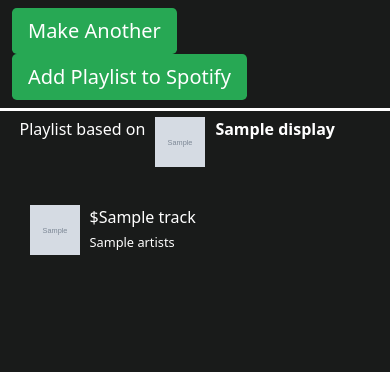
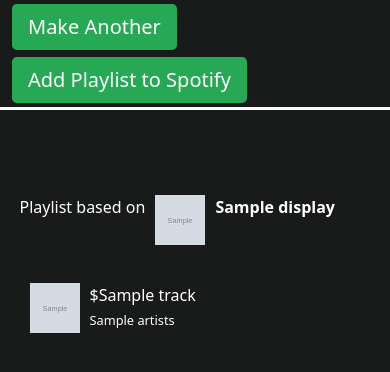
Before and after one commit to schlys/Spotify-Playlist-WebApp, a Flask app: template templates/results.html in a window 390 px wide. Shown: the top 372 px of the page. Run offline with Flask 2, Linux system fonts and the light colour scheme; the template is opened without the code that fills it: most values are stand-ins (such as "Sample title", 1, 10 or a date in 2020); grey boxes marked "Sample" are stand-in pictures; some libraries are stand-ins or nearby versions.

Commit message:
more responsiveness

```diff
--- a/static/playlist.js
+++ b/static/playlist.js
@@ -5,6 +5,6 @@ function add() {
     fetch('/add_playlist', {
         method: 'POST'
     }).then(response => {
-        if (response.ok) document.getElementById('add').innerHTML = '<p class="display-4 added">Playlist Added to Spotify</p>';
+        if (response.ok) document.getElementById('add').innerHTML = '<span class="display-4 added">Playlist Added to Spotify</span>';
     })
 }
--- a/static/styles.css
+++ b/static/styles.css
@@ -112,26 +112,26 @@ a.track_link:hover {
     opacity: 0.7;
 }
 
-/*----------------------------------------------------*/
-.navbar {
+/*-------------------- results --------------------------------*/
+.top {
     background-color: #191b1a;
     border-bottom: 3px solid white;
+    position: fixed;
+    width: 100%;
 }
 
 .added {
     color: rgb(39, 168, 84);
-    text-align: center;
     font-size: 130%;
 }
 
 .add {
-    /* float: right;
-    margin-right: 45%; */
+    text-align: center;
+}
+
+.res-btn {
     margin-top: 1%;
     margin-bottom: 1%;
-}
-
-.add-btn {
     background-color: rgb(39, 168, 84);
     border: none;
 }
@@ -140,22 +140,26 @@ a.track_link:hover {
     color: white;
     padding-left: 5%;
     padding-right: 5%;
-    padding-top: 10%;
+    padding-top: 15%;
 }
 
-/* @media (min-width: 750px) {
-    .add {
-
-        margin-top: 1%;
-        margin-bottom: 1%;
-    }
-} */
-
-@media (max-width: 576px) {
+@media (max-width: 440px) {
     .results {
         color: white;
         padding-left: 5%;
         padding-right: 5%;
         padding-top: 30%;
     }
+    .add {
+        text-align: left;
+    }
 }
+
+@media (max-width: 400px) {
+    .results {
+        color: white;
+        padding-left: 5%;
+        padding-right: 5%;
+        padding-top: 50%;
+    }
+}
--- a/templates/results.html
+++ b/templates/results.html
@@ -2,16 +2,16 @@
 
 {% block content %}
 
-    <nav class="navbar fixed-top">
+    <div class="top">
         <div class="container-fluid">
             <form action="{{ url_for('playlists') }}" method="GET">
-                <button class="btn btn-primary btn-lg logout">Make Another</button>
+                <button class="btn btn-primary btn-lg logout res-btn">Make Another</button>
             </form>
-            <!-- <div> -->
-                <button class="btn add-btn btn-lg btn-primary" onclick="add()">Add Playlist to Spotify</button>
-            <!-- </div> -->
+            <div id="add" class="add">
+                <button class="btn res-btn btn-lg btn-primary" onclick="add()">Add Playlist to Spotify</button>
+            </div>
         </div>
-    </nav>
+    </div>
 
     <div class="container results">
 
```
